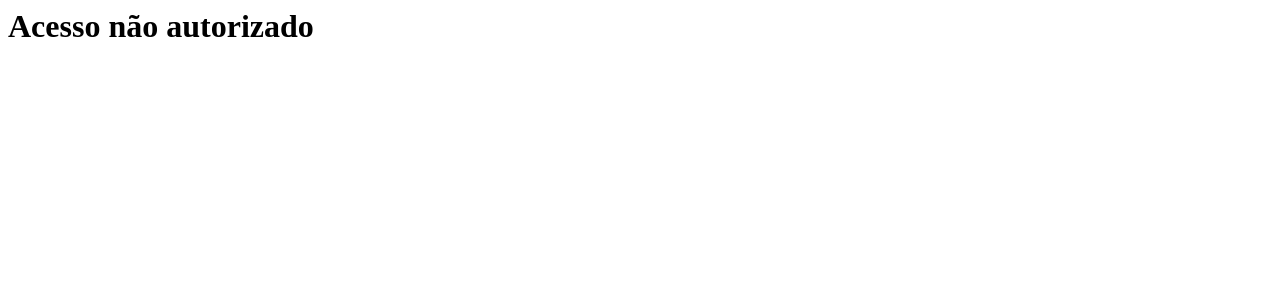
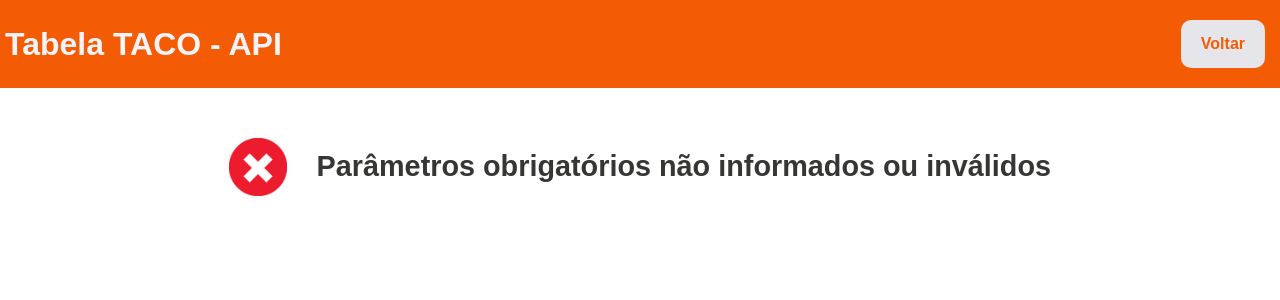
Before and after one commit to marcosvscampos/taco-api-landingpage, a Flask app: page /sign-up/success in a window 1280 px wide. Shown: the top 300 px of the page. Run offline with Flask 3, Linux system fonts and the light colour scheme.

Commit message:
Incluindo página para mostrar mensagens de erro para entrada direta na página de sucesso no sign-up

```diff
--- a/app/service/user_service.py
+++ b/app/service/user_service.py
@@ -1,6 +1,6 @@
 from app.dto.user_client_dto import UserClientDTO
 
-import requests, json
+import requests
 
 def get_user_by_id(user_id: str) -> UserClientDTO:
     url = f"http://localhost:8000/api/users/{user_id}"
--- a/app/views/signup_view.py
+++ b/app/views/signup_view.py
@@ -11,13 +11,16 @@ def signup():
 
 @bp.route("/sign-up/success", methods=["GET"])
 def signup_success():
+    error_message:str = ""
     user_id:str = request.args.get("user")
     if (user_id is None):
-        return "<h1>Acesso não autorizado</h1>"
+        error_message = "Parâmetros obrigatórios não informados ou inválidos"
+        return render_template("error.html", message=error_message)
 
     response:UserClientDTO = user_service.get_user_by_id(user_id=user_id)
 
     if(response is None):
-        return f"<h1>Accesso não autorizado - Usuário ID {user_id} não encontrado</h1>"
+        error_message = f"Acesso não autorizado - Usuário não encontrado"
+        return render_template("error.html", message=error_message)
 
     return render_template("welcome.html", name=response.name, email=response.email)
--- /dev/null
+++ b/static/css/error.css
@@ -0,0 +1,19 @@
+.error__page {
+    display: flex;
+    justify-content: center;
+    align-items: center;
+    margin: 50px;
+    font-size: 1.8em;
+}
+
+.error__items__group {
+    display: flex;
+    flex-direction: row;
+    font-weight: bolder;
+    column-gap: 30px;
+    align-items: center;
+}
+
+#error__icon {
+    height:2.0em;
+}
--- a/templates/base.html
+++ b/templates/base.html
@@ -7,6 +7,8 @@
     <link rel="stylesheet" type="text/css" href="{{ url_for('static', filename='css/base.css') }}">
     <link rel="stylesheet" type="text/css" href="{{ url_for('static', filename='css/signup.css') }}">
     <link rel="stylesheet" type="text/css" href="{{ url_for('static', filename='css/welcome.css') }}">
+    <link rel="stylesheet" type="text/css" href="{{ url_for('static', filename='css/error.css') }}">
+
     <script src="{{ url_for('static', filename='js/jquery-3.7.1.min.js')}}"></script>
     <title>{% block title %}{% endblock %}</title>
 </head>
--- /dev/null
+++ b/templates/error.html
@@ -0,0 +1,18 @@
+{% extends "base.html" %}
+
+{% block title %}
+    TACO API - Erro
+{% endblock %}
+
+{% block index %}
+<a class="nav__btn btn" href="/">Voltar</a>
+{% endblock %}
+
+{% block main %}
+<main class="error__page">
+    <div class="error__items__group">
+        <img id="error__icon" src="{{ url_for('static', filename='assets/error-icon.png') }}"/>
+        <p>{{ message }}</p>
+    </div>
+</main>
+{% endblock %}
```
Also changed, not shown: static/assets/error-icon.png (added).
